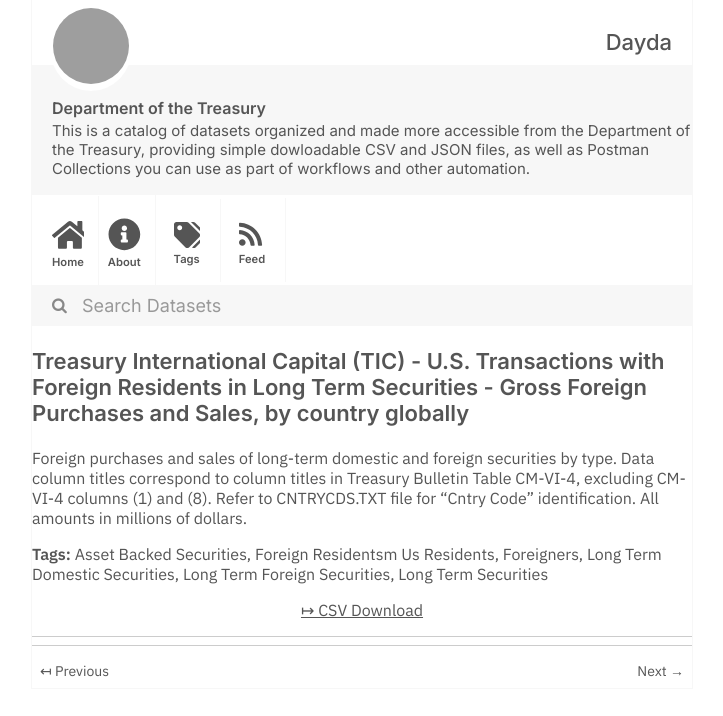
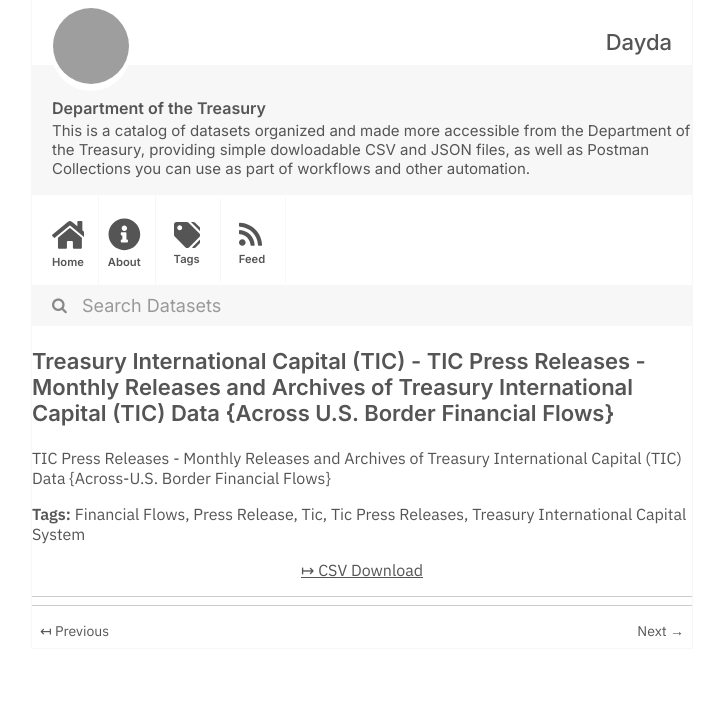
Before and after one commit to dayda-entities/department-of-the-treasury, a Jekyll site: the page built from _posts/2020-11-10-treasury-international-capital.md, in a window 1280 px wide, cut to the strip 0-716 px from the top of the page. Shown: the whole strip, without its empty margins (278-1001 px from the left). Built offline with Jekyll 4.4.1, drawn with Linux system fonts in a browser that asks for light colours; grey boxes are pictures that could not be loaded.

Commit message:
Publish Data

```diff
--- a/_posts/2020-11-10-treasury-international-capital.md
+++ b/_posts/2020-11-10-treasury-international-capital.md
@@ -1,24 +1,23 @@
 ---
 title: >-
-  Treasury International Capital (TIC) - U.S. Transactions with Foreign
-  Residents in Long Term Securities - Gross Foreign Purchases and Sales, by
-  country globally
-created: '2020-11-10T16:53:41.286095'
-modified: '2020-11-10T16:53:41.286106'
+  Treasury International Capital (TIC) - TIC Press Releases - Monthly Releases
+  and Archives of Treasury International Capital (TIC) Data {Across U.S. Border
+  Financial Flows}
+created: '2020-11-10T16:53:40.465793'
+modified: '2020-11-10T16:53:40.465800'
 state: active
 type: dataset
 tags:
-  - Asset Backed Securities
-  - Foreign Residentsm Us Residents
-  - Foreigners
-  - Long Term Domestic Securities
-  - Long Term Foreign Securities
-  - Long Term Securities
+  - Financial Flows
+  - Press Release
+  - Tic
+  - Tic Press Releases
+  - Treasury International Capital System
 groups: []
 csv_url: >-
-  https://www.treasury.gov/resource-center/data-chart-center/tic/Documents/s1_globl.txt
+  https://www.treasury.gov/resource-center/data-chart-center/tic/Documents/npr_history.csv
 json_url: ''
 layout: post
 
 ---
-Foreign purchases and sales of long-term domestic and foreign securities by type.  Data column titles correspond to column titles in Treasury Bulletin Table CM-VI-4, excluding CM-VI-4 columns (1) and (8).  Refer to CNTRYCDS.TXT file for "Cntry Code" identification.  All amounts in millions of dollars.
+TIC Press Releases - Monthly Releases and Archives of Treasury International Capital (TIC) Data {Across-U.S. Border Financial Flows}
```
